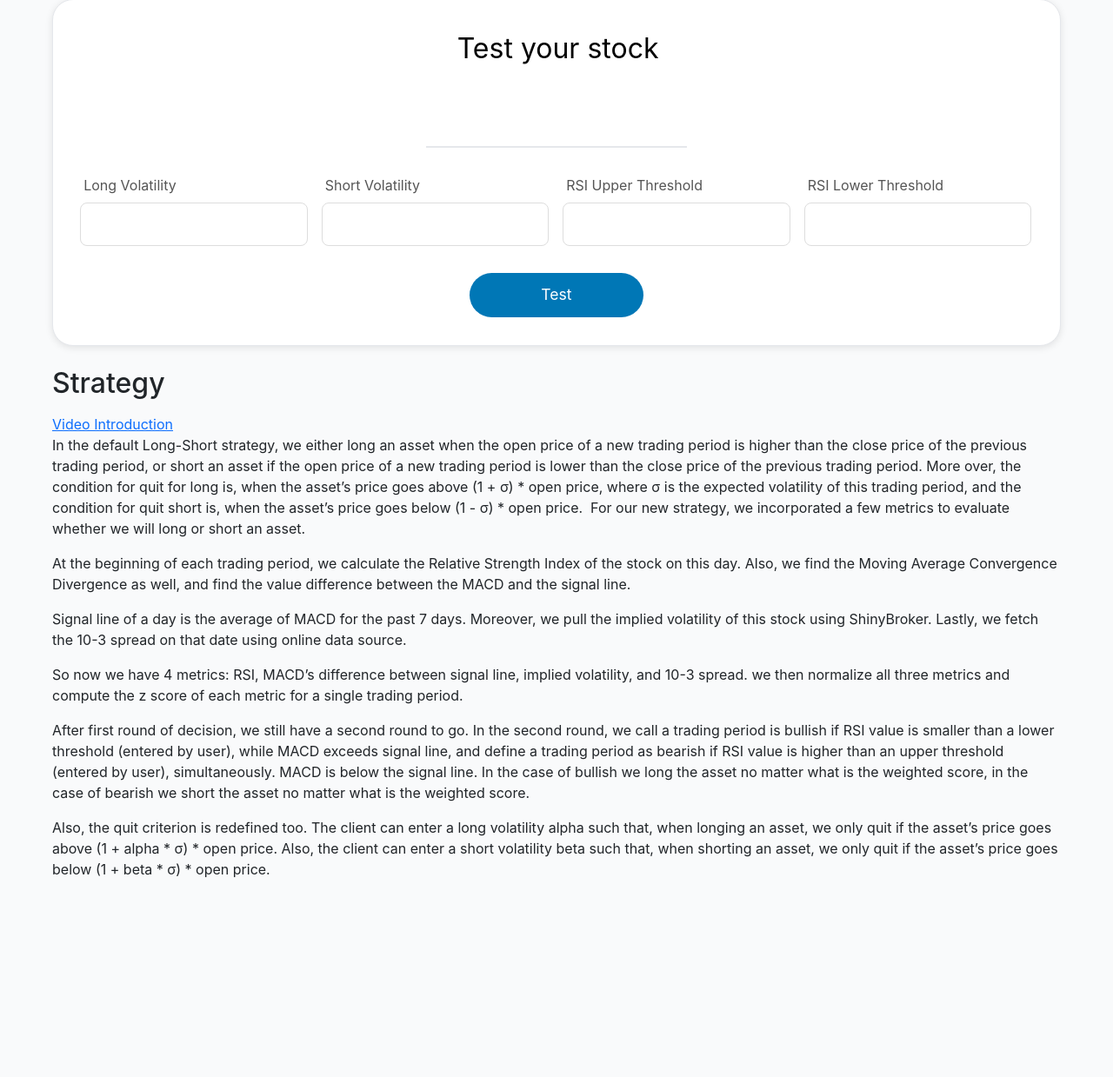
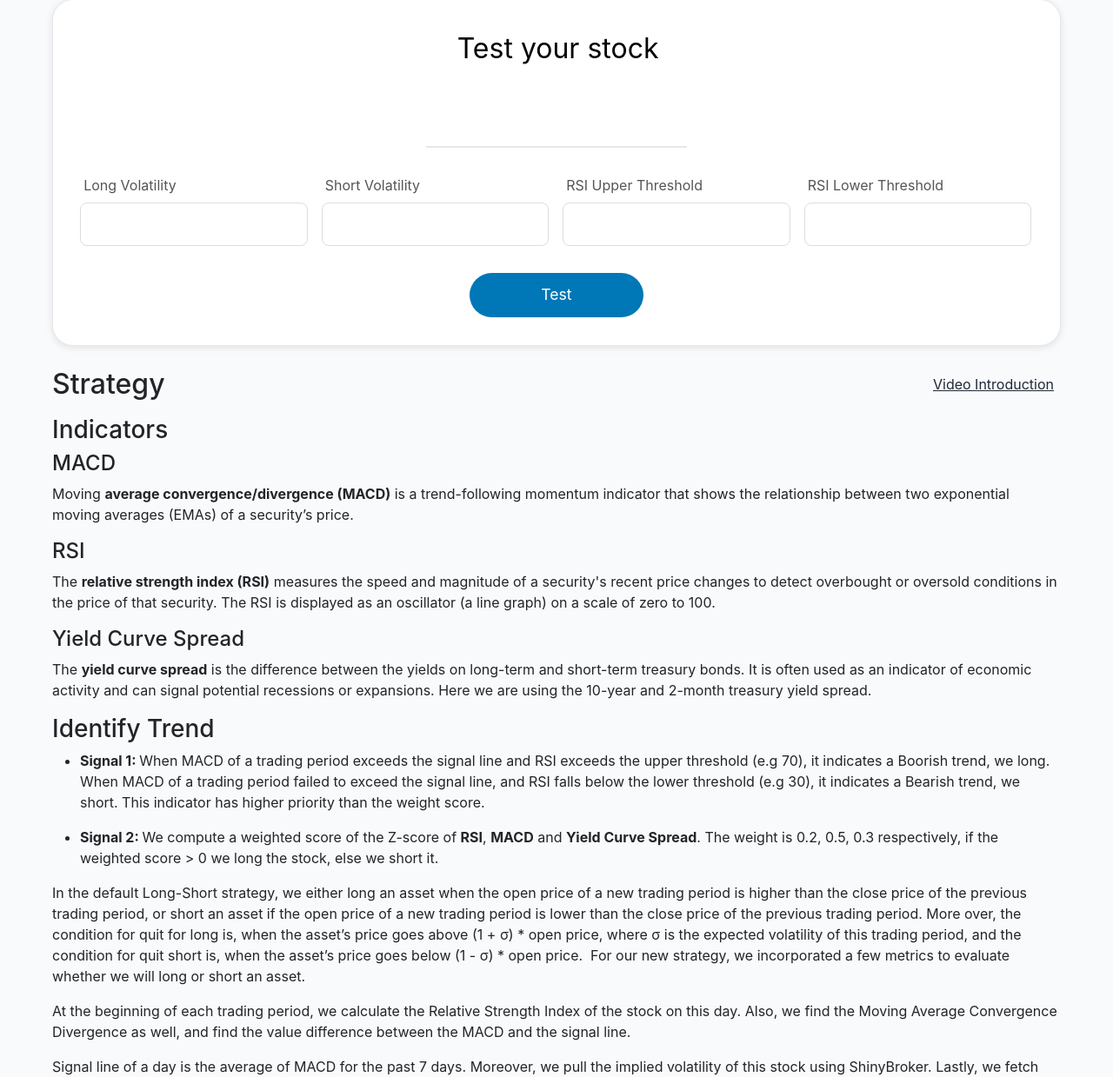
Before and after one commit to gh153/533_project_private, a Flask app: page / in a window 1280 px wide. Shown: the part 87-1326 px from the top of the page at 87% size. Before the commit the page ends 1097 px from the top, so only its background shows below. Run offline with Flask 3, Linux system fonts and the light colour scheme.

Commit message:
Updated strategy

```diff
--- a/static/style/style.css
+++ b/static/style/style.css
@@ -152,9 +152,6 @@ label {
 
 /* Plot, Blotter, and Ledger containers */
 
-.h2 {
-    font-size: 1.5rem;
-}
 
 /* Styling for tables */
 .table {
--- a/templates/index.html
+++ b/templates/index.html
@@ -35,28 +35,33 @@
             <label for="stock_symbol" style="text-align: center; display: block; font-size: 2rem; color: #010101">Test
                 your stock</label>
             <div class="center-input mb-3">
-                <input type="text" class="input-stock" id="stock_symbol" name="stock_symbol" value="{{ stock_symbol }}" required>
+                <input type="text" class="input-stock" id="stock_symbol" name="stock_symbol" value="{{ stock_symbol }}"
+                       required>
             </div>
 
             <div class="input-row">
                 <div class="input-group">
                     <label for="long_volatility">Long Volatility</label>
-                    <input type="number" class="input" id="long_volatility" name="long_volatility" step="0.01" value="{{ long_volatility }}" required>
+                    <input type="number" class="input" id="long_volatility" name="long_volatility" step="0.01"
+                           value="{{ long_volatility }}" required>
                 </div>
 
                 <div class="input-group">
                     <label for="short_volatility">Short Volatility</label>
-                    <input type="number" class="input" id="short_volatility" name="short_volatility" step="0.01" value="{{ short_volatility }}" required>
+                    <input type="number" class="input" id="short_volatility" name="short_volatility" step="0.01"
+                           value="{{ short_volatility }}" required>
                 </div>
 
                 <div class="input-group">
                     <label for="rsi_upper">RSI Upper Threshold</label>
-                    <input type="number" class="input" id="rsi_upper" name="rsi_upper" step="0.01" value="{{ rsi_upper }}" required>
+                    <input type="number" class="input" id="rsi_upper" name="rsi_upper" step="0.01"
+                           value="{{ rsi_upper }}" required>
                 </div>
 
                 <div class="input-group">
                     <label for="rsi_lower">RSI Lower Threshold</label>
-                    <input type="number" class="input" id="rsi_lower" name="rsi_lower" step="0.01" value="{{ rsi_lower }}" required>
+                    <input type="number" class="input" id="rsi_lower" name="rsi_lower" step="0.01"
+                           value="{{ rsi_lower }}" required>
                 </div>
             </div>
             <div class="mt-3" style="text-align: center;">
@@ -153,11 +158,38 @@
         {% endif %}
     </div>
 
-    <h2 class="mb-3">
-        Strategy
-    </h2>
-    <a href="https://prodduke-my.sharepoint.com/:v:/r/personal/gh153_duke_edu/Documents/533_final_presentation.mp4?csf=1&web=1&nav=eyJyZWZlcnJhbEluZm8iOnsicmVmZXJyYWxBcHAiOiJPbmVEcml2ZUZvckJ1c2luZXNzIiwicmVmZXJyYWxBcHBQbGF0Zm9ybSI6IldlYiIsInJlZmVycmFsTW9kZSI6InZpZXciLCJyZWZlcnJhbFZpZXciOiJNeUZpbGVzTGlua0NvcHkifX0&e=nUBuSQ">
-        Video Introduction</a>
+    <div class="d-flex justify-content-between align-items-center mb-3">
+        <h2 class="mb-0">Strategy</h2>
+        <a href="https://prodduke-my.sharepoint.com/:v:/r/personal/gh153_duke_edu/Documents/533_final_presentation.mp4?csf=1&web=1&nav=eyJyZWZlcnJhbEluZm8iOnsicmVmZXJyYWxBcHAiOiJPbmVEcml2ZUZvckJ1c2luZXNzIiwicmVmZXJyYWxBcHBQbGF0Zm9ybSI6IldlYiIsInJlZmVycmFsTW9kZSI6InZpZXciLCJyZWZlcnJhbFZpZXciOiJNeUZpbGVzTGlua0NvcHkifX0&e=nUBuSQ"
+           class="btn-primary p-2" style="width: fit-content; font-size: 1rem">
+            Video Introduction
+        </a>
+    </div>
+    <h3 id="indicators">Indicators</h3>
+    <h4 id="macd">MACD</h4>
+    <p>Moving <strong>average convergence/divergence (MACD)</strong> is a trend-following momentum indicator that shows
+        the relationship between two exponential moving averages (EMAs) of a security’s price.</p>
+    <h4 id="rsi">RSI</h4>
+    <p>The <strong>relative strength index (RSI)</strong> measures the speed and magnitude of a security&#39;s recent
+        price changes to detect overbought or oversold conditions in the price of that security. The RSI is displayed as
+        an oscillator (a line graph) on a scale of zero to 100.</p>
+    <h4 id="yield-curve-spread">Yield Curve Spread</h4>
+    <p>The <strong>yield curve spread</strong> is the difference between the yields on long-term and short-term treasury
+        bonds. It is often used as an indicator of economic activity and can signal potential recessions or expansions.
+        Here we are using the 10-year and 2-month treasury yield spread.</p>
+    <h3 id="identify-trend">Identify Trend</h3>
+    <ul>
+        <li><p><strong>Signal 1: </strong>When MACD of a trading period exceeds the signal line and RSI exceeds the
+            upper threshold (e.g 70), it indicates a Boorish trend, we long. When MACD of a trading period failed to
+            exceed the signal line, and RSI falls below the lower threshold (e.g 30), it indicates a Bearish trend, we
+            short.
+            This indicator has higher priority than the weight score.</p>
+        </li>
+        <li><p><strong>Signal 2: </strong>We compute a weighted score of the Z-score of <strong>RSI</strong>, <strong>MACD</strong>
+            and <strong>Yield Curve Spread</strong>. The weight is 0.2, 0.5, 0.3 respectively, if the weighted score
+            &gt; 0 we long the stock, else we short it.</p>
+        </li>
+    </ul>
     <p>
         In the default Long-Short strategy, we either long an asset when the open price of a new
         trading period is higher than the close price of the previous trading period, or short an asset if the
```
